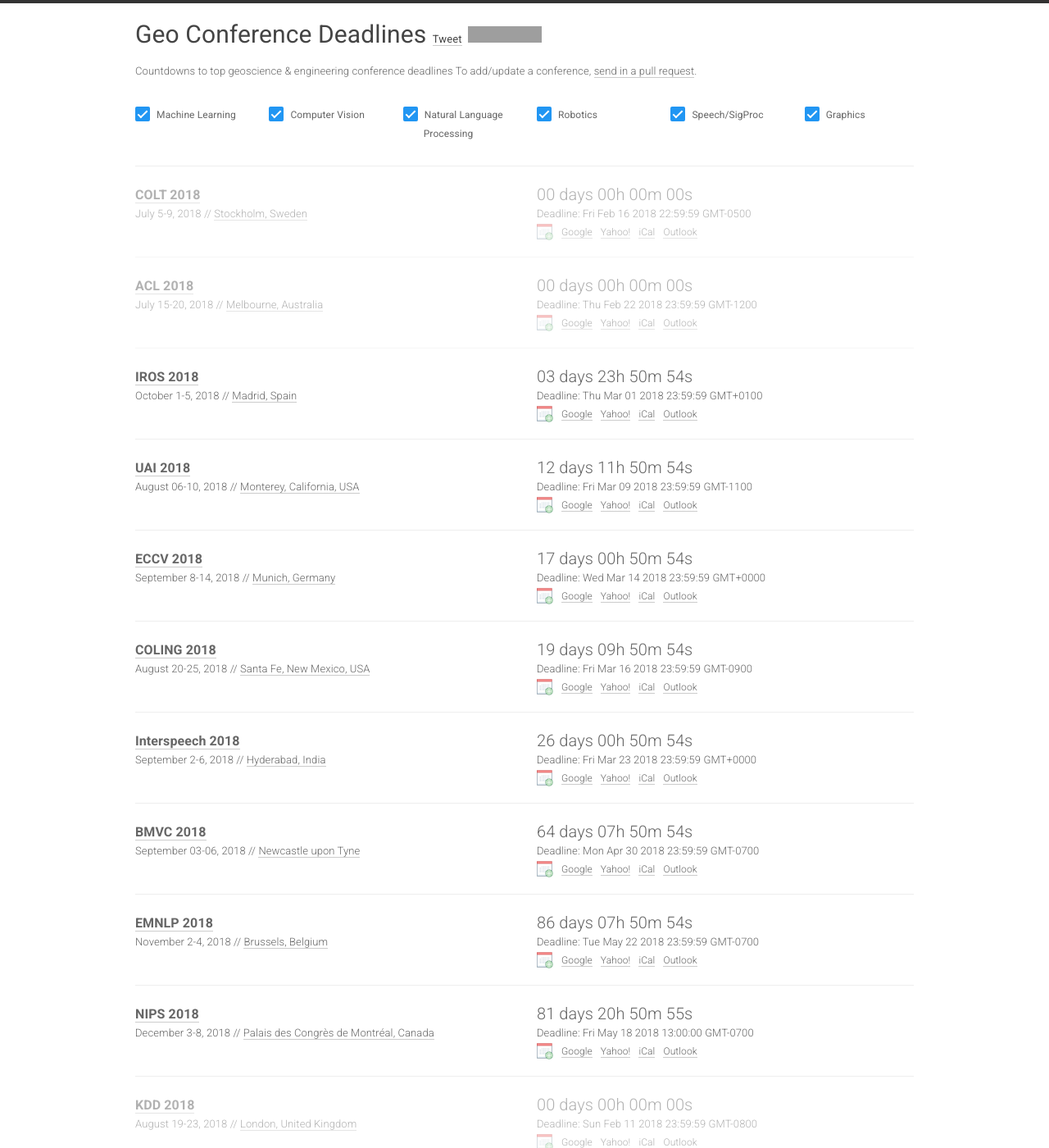
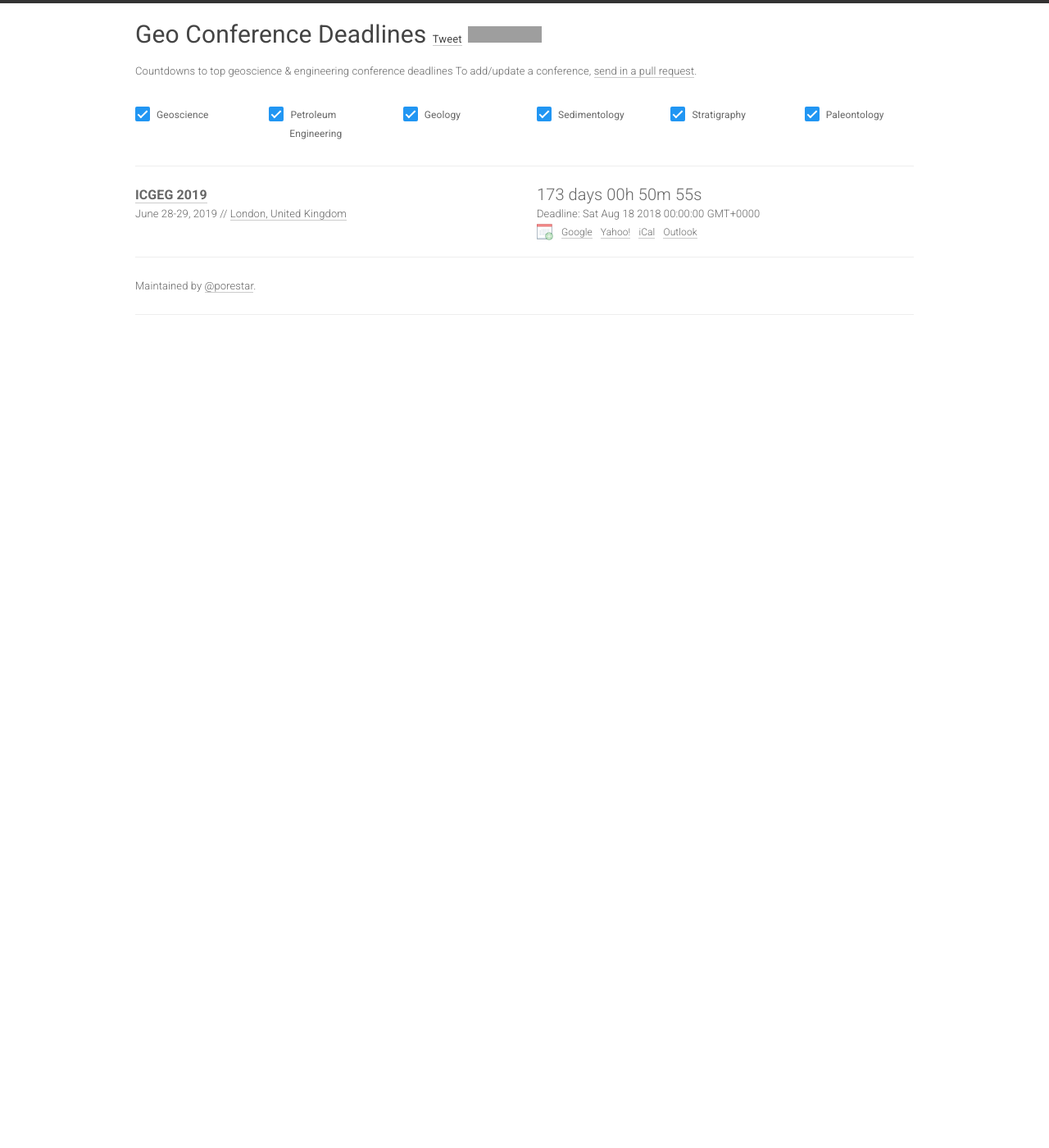
Before and after one commit to LukasMosser/geo-deadlines, a Jekyll site: the page built from index.html, in a window 1280 px wide and 1400 px high. Shown: the whole window at 82% size. Built offline with Jekyll 4.4.1, drawn with Linux system fonts in a browser that asks for light colours; nearby versions of some CDN libraries; comment, search, counter and statistics services are not loaded; some of the changed text lies outside the part shown; grey boxes are pictures that could not be loaded.

Commit message:
added ICGEG19

```diff
--- a/_data/conferences.yml
+++ b/_data/conferences.yml
@@ -1,248 +1,11 @@
 ---
 
-- name: COLT
-  year: 2018
-  id: colt18
+- name: ICGEG
+  year: 2019
+  id: icgeg19
   link: http://www.learningtheory.org/colt2018/
-  deadline: "2018-02-16 22:59:59"
-  timezone: EST
-  date: July 5-9, 2018
-  place: Stockholm, Sweden
-  sub: ML
-
-- name: ACL
-  year: 2018
-  id: acl18
-  link: http://acl2018.org/
-  deadline: "2018-02-22 23:59:59"
-  timezone: Etc/GMT+12
-  date: July 15-20, 2018
-  place: Melbourne, Australia
-  sub: NLP
-
-- name: IROS
-  year: 2018
-  id: iros2018
-  link: https://www.iros2018.org/
-  deadline: "2018-03-01 23:59:59"
-  timezone: CET
-  date: October 1-5, 2018
-  place: Madrid, Spain
-  sub: RO
-
-- name: UAI
-  year: 2018
-  id: uai18
-  link: http://auai.org/uai2018/index.php
-  deadline: "2018-03-09 23:59:59"
-  timezone: Etc/GMT+11
-  date: August 06-10, 2018
-  place: Monterey, California, USA
-  sub: ML
-
-- name: ECCV
-  year: 2018
-  id: eccv18
-  link: https://eccv2018.org/
-  deadline: "2018-03-14 23:59:59"
+  deadline: "2018-08-18 00:00:00"
   timezone: GMT
-  date: September 8-14, 2018
-  place: Munich, Germany
-  sub: CV
-
-- name: COLING
-  year: 2018
-  id: coling18
-  link: http://coling2018.org/
-  deadline: "2018-03-16 23:59:59"
-  timezone: America/Adak
-  date: August 20-25, 2018
-  place: Santa Fe, New Mexico, USA
-  sub: NLP
-
-- name: Interspeech
-  year: 2018
-  id: interspeech18
-  link: http://interspeech2018.org/
-  deadline: "2018-03-23 23:59:59"
-  timezone: Etc/GMT
-  date: September 2-6, 2018
-  place: Hyderabad, India
-  sub: SP
-
-- name: BMVC
-  year: 2018
-  id: bmvc2018
-  link: http://bmvc2018.org/
-  deadline: "2018-04-30 23:59:59"
-  timezone: America/Los_Angeles
-  date: September 03-06, 2018
-  place: Newcastle upon Tyne
-  sub: CV
-
-- name: EMNLP
-  year: 2018
-  id: emnlp18
-  link: http://emnlp2018.org
-  deadline: "2018-05-22 23:59:59"
-  timezone: America/Los_Angeles
-  date: November 2-4, 2018
-  place: Brussels, Belgium
-  sub: NLP
-
-- name: NIPS
-  year: 2018
-  id: nips18
-  link: https://nips.cc/Conferences/2018
-  deadline: "2018-05-18 13:00:00"
-  timezone: America/Los_Angeles
-  date: December 3-8, 2018
-  place: Palais des Congrès de Montréal, Canada
-  sub: ML
-
-- name: KDD
-  year: 2018
-  id: kdd18
-  link: http://www.kdd.org/kdd2018/
-  deadline: "2018-02-11 23:59:59"
-  timezone: America/Los_Angeles
-  date: August 19-23, 2018
+  date: June 28-29, 2019
   place: London, United Kingdom
-  sub: ML
-
-- name: ICML
-  year: 2018
-  id: icml18
-  link: https://icml.cc/Conferences/2018
-  deadline: "2018-02-09 18:59:59"
-  timezone: EST
-  date: July 10-15, 2018
-  place: Stockholm, Sweden
-  sub: ML
-
-- name: RSS
-  year: 2018
-  id: rss18
-  link: http://www.roboticsconference.org/
-  deadline: "2018-02-01 23:59:59"
-  timezone: Etc/GMT+12
-  date: June 26-30, 2018
-  place: Pittsburgh, Pennsylvania, USA
-  sub: RO
-
-- name: IJCAI
-  year: 2018
-  id: ijcai18
-  link: https://www.ijcai-18.org/
-  deadline: "2018-01-31 23:59:59"
-  timezone: Etc/GMT+12
-  date: July 13-19, 2018
-  place: Stockholm, Sweden
-  sub: ML
-
-- name: SIGGRAPH
-  year: 2018
-  id: siggraph18
-  link: http://s2018.siggraph.org/
-  deadline: "2018-01-23 21:59:59"
-  timezone: GMT
-  date: August 12-16, 2018
-  place: Vancouver, Canada
-  sub: GR
-
-- name: MLDM
-  year: 2018
-  id: mldm18
-  link: http://www.mldm.de/mldm2018.php
-  deadline: "2018-01-15 23:59:59"
-  timezone: America/Los_Angeles
-  date: July 14-19, 2018
-  place: New York City, New York, USA
-  sub: ML
-
-- name: NAACL
-  year: 2018
-  id: naacl18
-  link: http://naacl2018.org/
-  deadline: "2017-12-15 23:59:59"
-  timezone: Etc/GMT+12
-  date: June 2-4, 2018
-  place: New Orleans, USA
-  sub: NLP
-
-- name: WACV
-  year: 2018
-  id: wacv2018
-  link: http://wacv18.uccs.us/
-  deadline: "2017-12-01 23:59:59"
-  timezone: America/Los_Angeles
-  date: March 12-14, 2018
-  place: Lake Tahoe, Nevada, USA
-  sub: CV
-
-- name: CVPR
-  year: 2018
-  id: cvpr18
-  link: http://cvpr2018.thecvf.com/
-  deadline: "2017-11-15 23:59:59"
-  timezone: America/Los_Angeles
-  date: June 18-23, 2018
-  place: Salt Lake City, Utah
-  sub: CV
-
-- name: AAMAS
-  year: 2018
-  id: aamas18
-  link: http://celweb.vuse.vanderbilt.edu/aamas18
-  deadline: "2017-11-14 23:59:00"
-  timezone: Etc/GMT+12
-  date: July 11-13, 2018
-  place: Stockholm, Sweden
-  sub: ML
-
-- name: ICASSP
-  year: 2018
-  id: icassp18
-  link: https://2018.ieeeicassp.org/
-  deadline: "2017-10-27 23:59:59"
-  date: April 15-20, 2018
-  place: Calgary, Alberta, Canada
-  sub: SP
-
-- name: ICLR
-  year: 2018
-  id: iclr18
-  link: http://iclr.cc/
-  deadline: "2017-10-27 17:00:00"
-  date: April 30-May 3, 2018
-  place: Vancouver Convention Center, Vancouver, Canada
-  sub: ML
-
-- name: AISTATS
-  year: 2018
-  id: aistats18
-  link: http://www.aistats.org/
-  deadline: "2017-10-13 23:59:59"
-  timezone: Etc/GMT
-  date: April 9-11, 2018
-  place: Lanzarote, Spain
-  sub: ML
-
-- name: ICRA
-  year: 2018
-  id: icra18
-  link: http://www.icra2018.org/
-  deadline: "2017-09-15 23:59:59"
-  date: May 21-25, 2018
-  place: Brisbane, Australia
-  sub: RO
-
-- name: AAAI
-  year: 2018
-  id: aaai18
-  link: http://www.aaai.org/Conferences/AAAI/aaai18.php
-  deadline: "2017-09-11 23:59:59"
-  timezone: Pacific/Honolulu
-  date: February 2-7, 2018
-  place: New Orleans, Lousiana, USA
-  sub: ML
+  sub: GSCI
--- a/_data/types.yml
+++ b/_data/types.yml
@@ -1,13 +1,13 @@
 ---
-- name: Machine Learning
-  sub: ML
-- name: Computer Vision
-  sub: CV
-- name: Natural Language Processing
-  sub: NLP
-- name: Robotics
-  sub: RO
-- name: Speech/SigProc
-  sub: SP
-- name: Graphics
-  sub: GR
+- name: Geoscience
+  sub: GSCI
+- name: Petroleum Engineering
+  sub: PE
+- name: Geology
+  sub: GEO
+- name: Sedimentology
+  sub: SED
+- name: Stratigraphy
+  sub: STRAT
+- name: Paleontology
+  sub: PAT
```
